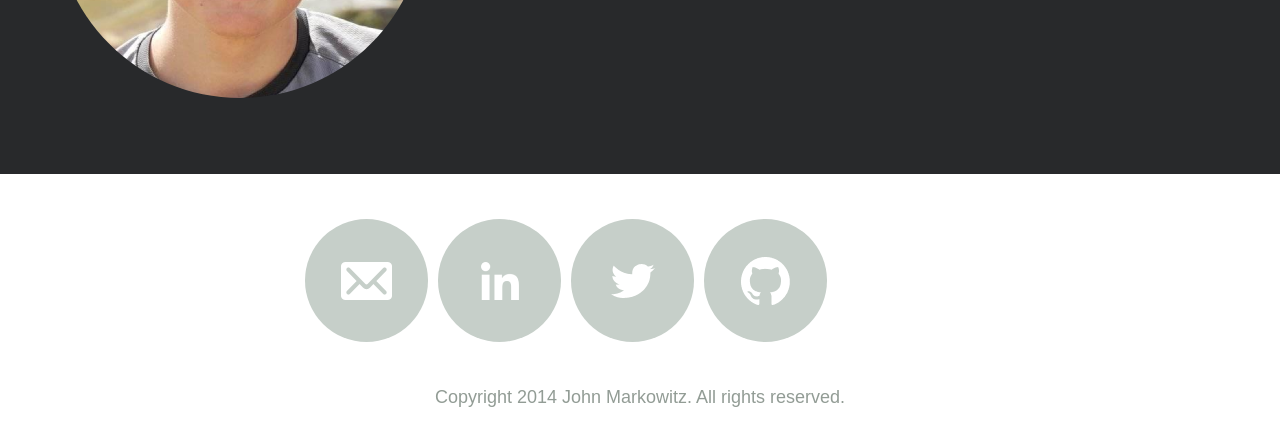
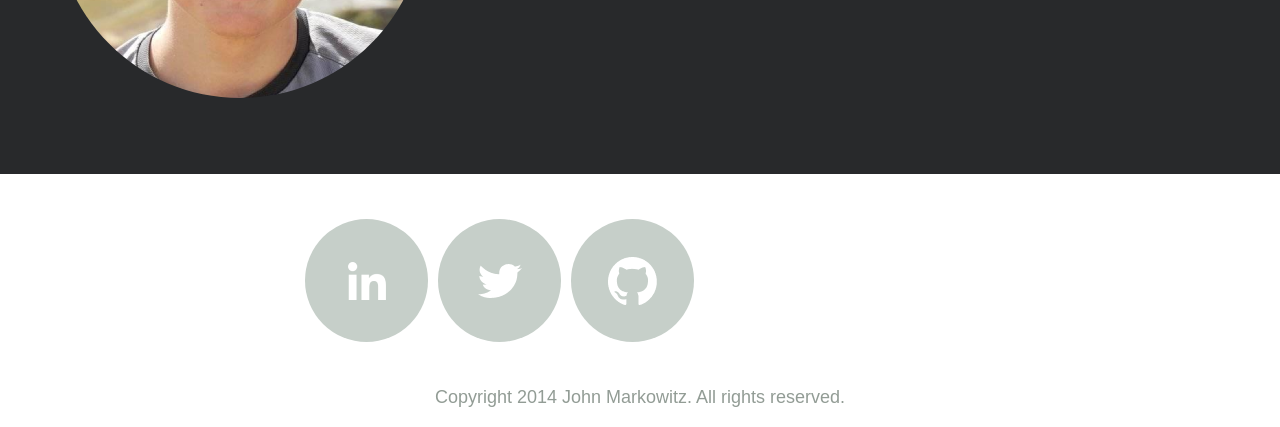
Before and after one commit to PeezJoel/PeezJoel.github.io, a plain HTML site: page contact.html in a window 1280 px wide. Shown: the part 532-959 px from the top of the page. Drawn offline with nearby package versions, Linux system fonts and the light colour scheme.

Commit message:
Social Links
LinkedIn, Twitter, Github

```diff
--- a/contact.html
+++ b/contact.html
@@ -43,10 +43,9 @@
 		<footer id="footer">
 			<div class="footer-content">
 				<ul class="social">
-					<li class="email"><a href="#">Email</a></li>
-					<li class="linkedin"><a href="#">LinkedIn</a></li>
-					<li class="twitter"><a href="#">Twitter</a></li>
-					<li class="github"><a href="#">GitHub</a></li>
+					<li class="linkedin"><a href="https://www.linkedin.com/in/joel-peez-850859225/">LinkedIn</a></li>
+					<li class="twitter"><a href="https://twitter.com/PeezJoel">Twitter</a></li>
+					<li class="github"><a href="https://github.com/PeezJoel">GitHub</a></li>
 				</ul>
 				<p class="copy">Copyright 2014 John Markowitz. All rights reserved.</p>
 			</div>
```
Also changed, not shown: index.html (+3 -4 lines), myskills.html (+3 -4 lines), portfolio.html (+2 -3 lines).
